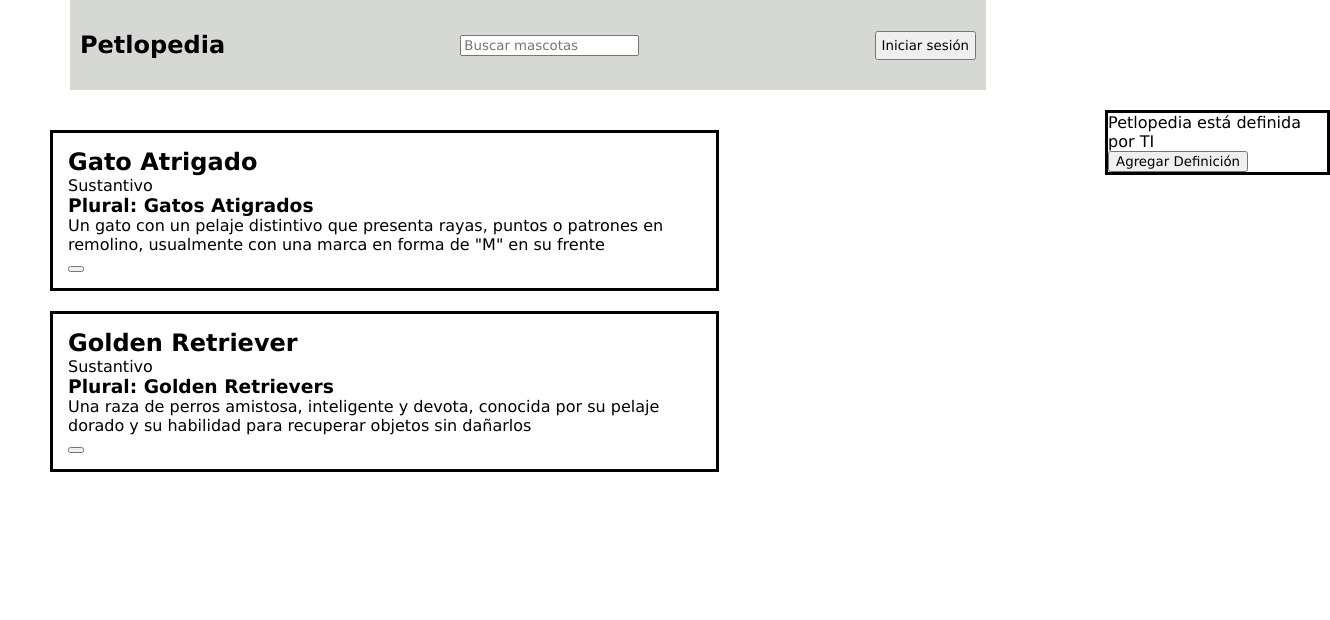
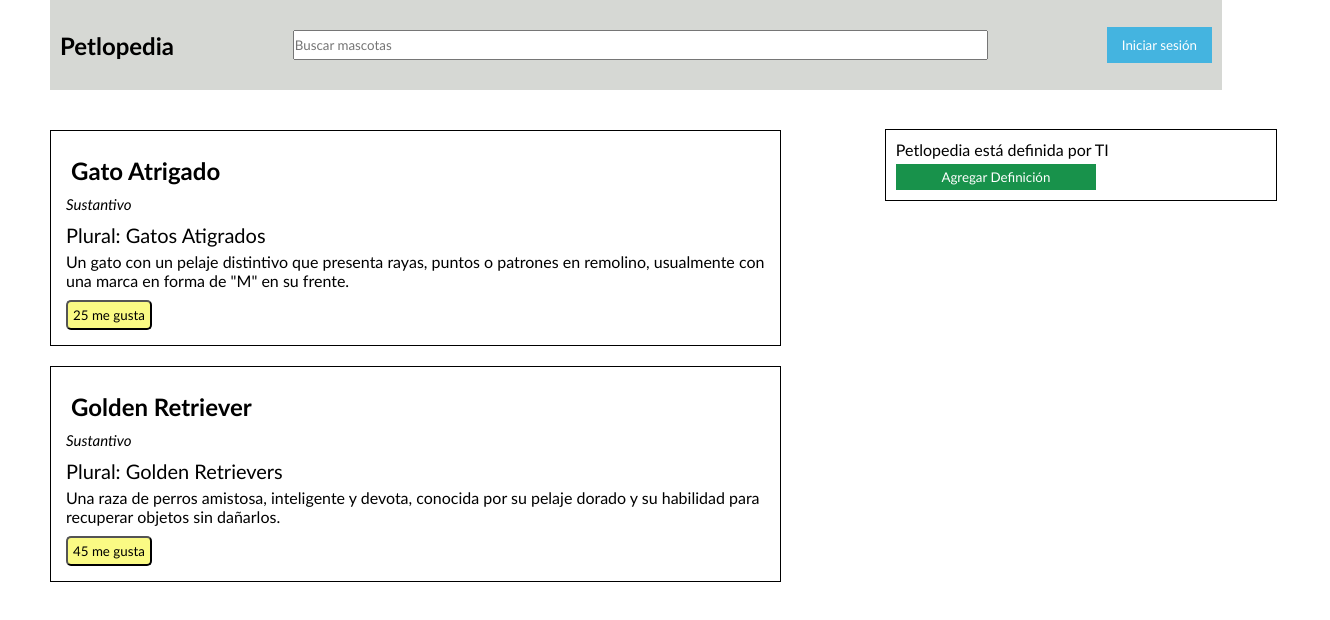
Before and after one commit to Zafiro09/Pagina-Web-Bootcamp, a plain HTML site: page JS clases 3 semana/index.html in a window 1280 px wide. Shown: the whole page, 1330 px wide, since content can reach past the window. Drawn offline with Linux system fonts and the light colour scheme.

Commit message:
Ultima actualización

```diff
--- a/JS clases 3 semana/Style.css
+++ b/JS clases 3 semana/Style.css
@@ -1,6 +1,6 @@
 *{
     margin: 0 0 0 0;
-    font-family: Verdana, Geneva, Tahoma, sans-serif;
+    font-family: 'Trebuchet MS', 'Lucida Sans Unicode', 'Lucida Grande', 'Lucida Sans', Arial, sans-serif;
 }
 /* menu*/nav{
     display: flex;
@@ -8,12 +8,36 @@
     align-items: center;
     justify-content: space-between;
     background-color: rgb(214, 216, 212);
-    width: 70%;
+    width: 90%;
     height: 70px;
-    margin: 0px 40px 0px 70px;
+    margin: 0px 40px 0px 50px;
     padding: 10px;
 }
 .boton{
+    padding: 10px 15px;
+    background-color: rgb(68, 180, 224);
+    color: white;
+    border: none;
+}
+input{
+    width: 60%;
+    padding: 5px 0;
+}
+.sus{
+    font-style: italic;
+    padding-bottom: 10px;
+    font-size: 15px;
+}
+.parrafo{
+    padding-bottom: 10px;
+}
+.plural{
+    font-size: 20px;
+    padding-bottom: 5px;
+}
+.btn{
+    background-color: rgb(250, 250, 132);
+    border-radius: 5px;
     padding: 5px;
 }
 .main{
@@ -24,25 +48,43 @@
 }
 
 .primeracolumna{
-    width: auto;
+    width: 900px;
+    margin-right: 395px;
 }
 
 .segundacolumna{
-    margin-right: -100px;
+    margin-right: 500px;
+    margin-top: 19px;
+    margin-left: 300px;
 }
 
 .primercontenedor{
-    border: 3px solid black;
-    width: 60%;
+    border: 1px solid black;
+    width: 500%;
     margin-top: 20px;
     padding: 15px;
 }
 .segundocontenedor{
-    border: 3px solid black;
-    width: 60%;
+    border: 1px solid black;
+    width: 500%;
     margin-top: 20px;
     padding: 15px;
 }
 .petlopedia{
-    border: 3px solid black;
+    border: 1px solid black;
+    width: 370px;
+    height: 50px;
+    padding: 10px;
 }
+.agregardefinicion{
+    background-color: rgb(24, 146, 75);
+    color: white;
+    width: 200px;
+    border: none;
+    padding: 5px;
+    margin-top: 5px;
+    margin-bottom: 5px;
+}
+h2{
+    padding: 10px 5px;
+}
--- a/JS clases 3 semana/index.html
+++ b/JS clases 3 semana/index.html
@@ -10,34 +10,35 @@
     <nav>
         <h1>Petlopedia</h1>
         <input placeholder="Buscar mascotas">
-        <button class="boton">Iniciar sesión</button>
+        <button class="boton" id="Login">Iniciar sesión</button>
     </nav>
     <div class="main">
         <div class="primeracolumna">
             <div class="primercontenedor">
                 <h2>Gato Atrigado</h2>
-                <p>Sustantivo</p>
-                <h3>Plural: Gatos Atigrados</h3>
-                <p>Un gato con un pelaje distintivo que presenta rayas,
-                    puntos o patrones en remolino, usualmente con una marca en forma de "M" en su frente </p>
-                <button class="btn" id="botonsito"></button>
+                <p class="sus">Sustantivo</p>
+                <p class="plural">Plural: Gatos Atigrados</p>
+                <p class="parrafo">Un gato con un pelaje distintivo que presenta rayas,
+                    puntos o patrones en remolino, usualmente con una marca en forma de "M" en su frente.</p>
+                <button class="btn" id="botonsito"><span id="conteo">25</span> me gusta</button>
             </div>
             <div class="segundocontenedor">
                 <h2>Golden Retriever</h2>
-                <p>Sustantivo</p>
-                <h3>Plural: Golden Retrievers</h3>
-                <p>Una raza de perros amistosa, inteligente y devota,
-                    conocida por su pelaje dorado y su habilidad para recuperar objetos sin dañarlos</p>
-                <button class="btn" id="botonsitodos"></button>
+                <p class="sus">Sustantivo</p>
+                <p class="plural">Plural: Golden Retrievers</p>
+                <p class="parrafo">Una raza de perros amistosa, inteligente y devota,
+                    conocida por su pelaje dorado y su habilidad para recuperar objetos sin dañarlos.</p>
+                <button class="btn" id="botonsitodos"><span id="conteoo">45</span> me gusta</button>
             </div>
         </div>
         <div class="segundacolumna">
             <div class="petlopedia">
                 <p>Petlopedia está definida por TI</p>
-                <button>Agregar Definición</button>
+                <button class="agregardefinicion" id="definición">Agregar Definición</button>
             </div>
         </div>
 
     </div>
+    <script src="./index.js"></script>
 </body>
 </html>
--- a/JS clases 3 semana/index.js
+++ b/JS clases 3 semana/index.js
@@ -0,0 +1,28 @@
+let inicio=document.getElementById("Login")
+let close="Cerrar sesión"
+inicio.addEventListener("click",() =>{
+    inicio.innerText=close
+})
+
+let Agregar=document.getElementById("definición")
+Agregar.addEventListener("click",()=>{
+    Agregar.remove()
+})
+
+let botonsito=document.getElementById("botonsito")
+let num=25
+botonsito.addEventListener("click", ()=>{
+    let conteo=document.getElementById("conteo")
+    alert("Te gustó Gato Atigro")
+    num++
+    conteo.innerText=num
+})
+
+let botonsitodos=document.getElementById("botonsitodos")
+let numero=45
+botonsitodos.addEventListener("click", ()=>{
+    let conteoo=document.getElementById("conteoo")
+    alert("Te gustó Golden Retriever")
+    numero++
+    conteoo.innerText=numero
+})
```
